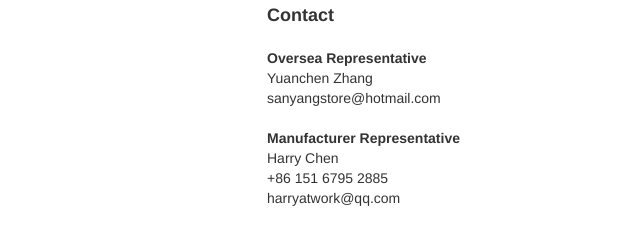
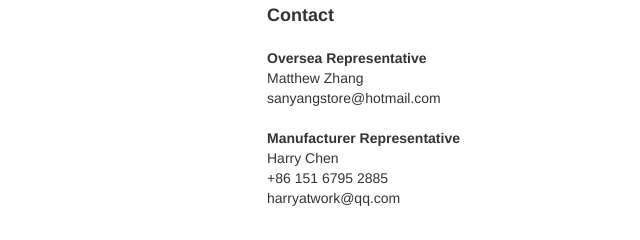
Before and after one commit to alfmunny/sanyang, a plain HTML site: page index.html in a window 1280 px wide. Shown: the part 2443-2683 px from the top of the page, 123-763 px from the left. Drawn offline with nearby package versions, Linux system fonts and the light colour scheme.

Commit message:
Update index.html

```diff
--- a/index.html
+++ b/index.html
@@ -82,7 +82,7 @@
       <div id="info">
         <span class="title">Contact</span><br><br>
         <span class="sec-title">Oversea Representative</span><br>
-        <span>Yuanchen Zhang</span><br>
+        <span>Matthew Zhang</span><br>
         <span>sanyangstore@hotmail.com</span><br><br>
         <span class="sec-title">Manufacturer Representative</span><br>
         <span>Harry Chen</span><br>
```
